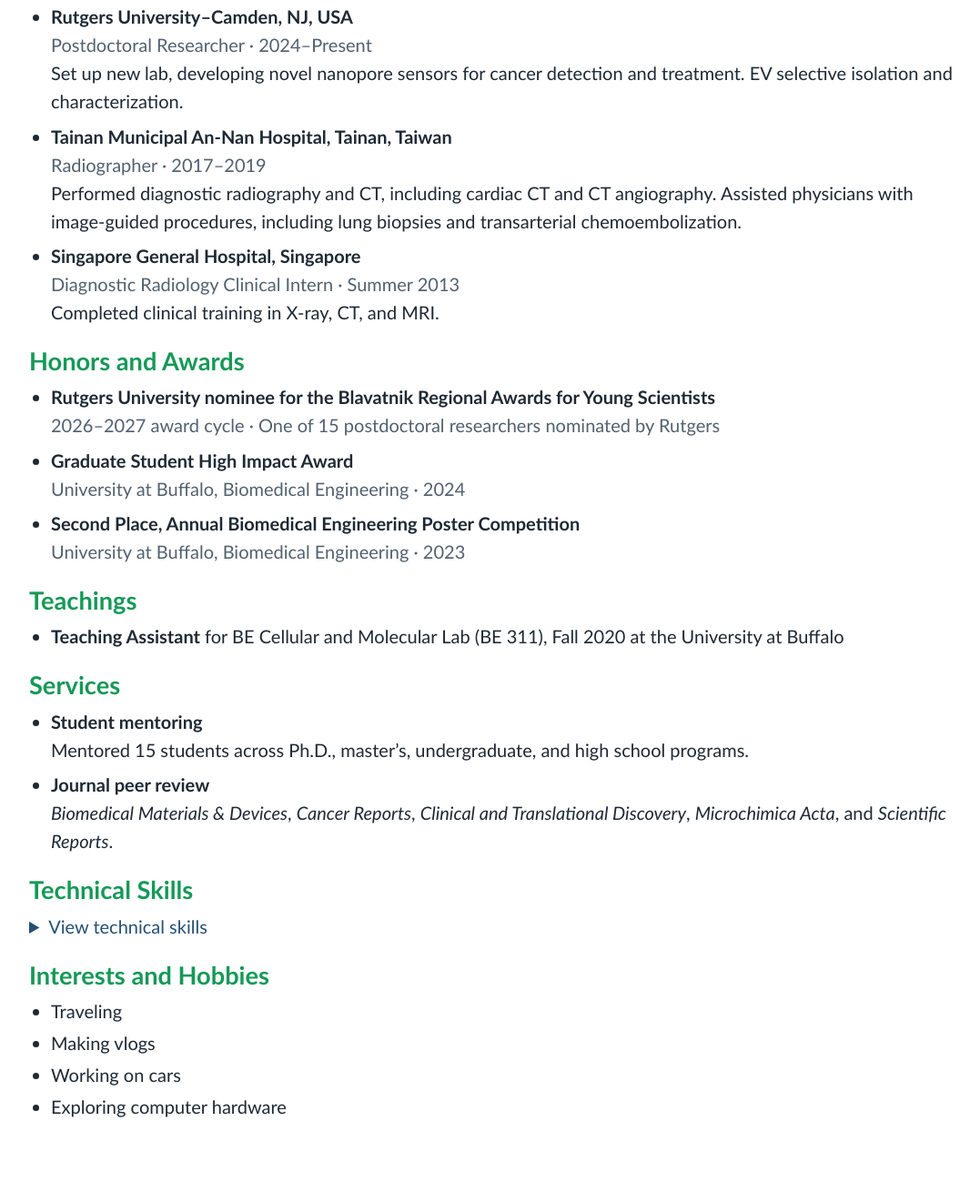
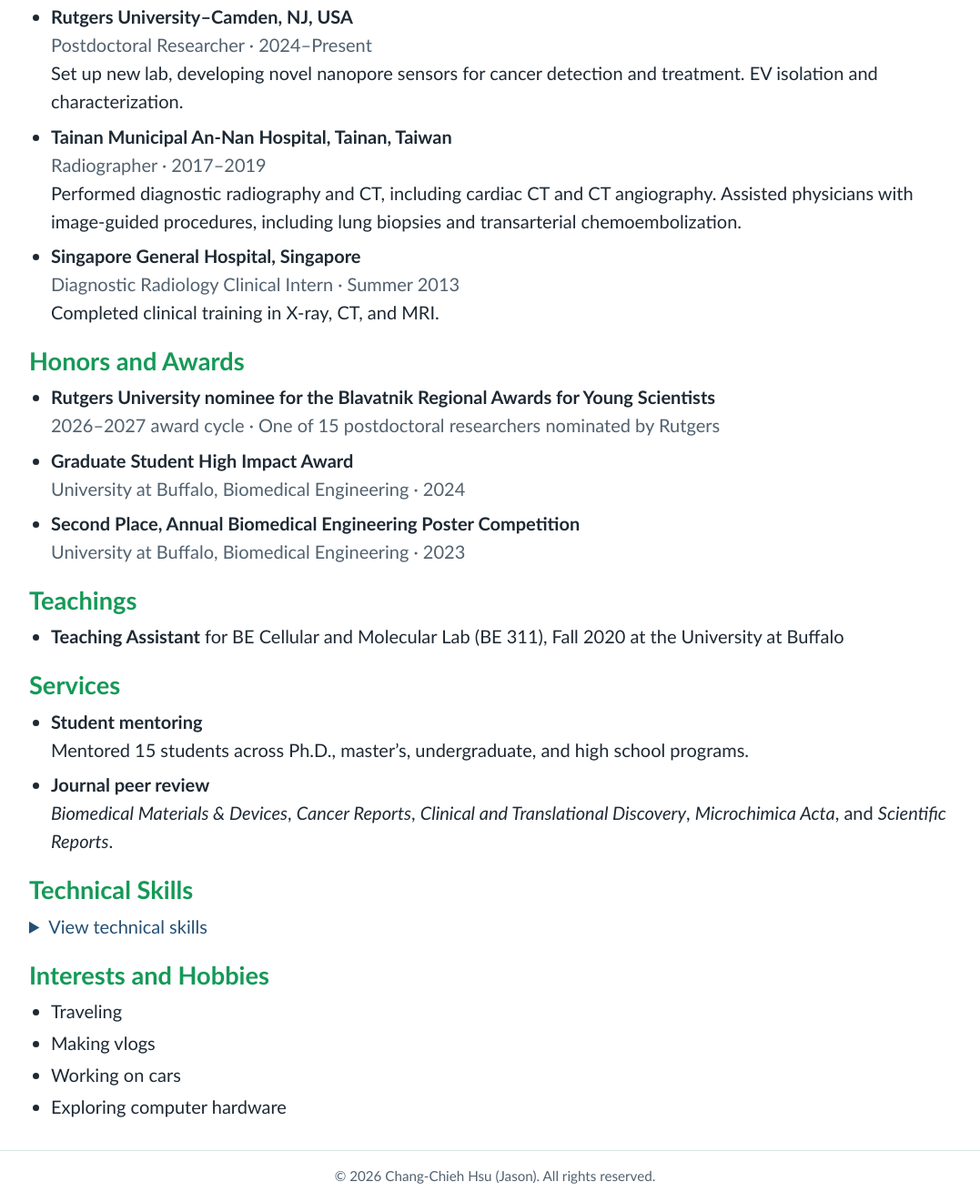
Before and after one commit to chsu23/chsu23.github.io, a plain HTML site: page index.html in a window 1280 px wide. Shown: the part 1552-2873 px from the top of the page at 91% size, without its empty margins (96-1173 px from the left). Before the commit the page ends 2816 px from the top, so only its background shows below. Drawn offline with Linux system fonts and the light colour scheme.

Commit message:
Add files via upload

```diff
--- a/index.html
+++ b/index.html
@@ -203,7 +203,7 @@
     <section aria-labelledby="bio">
       <h2 id="bio">Bio</h2>
       <!-- 可修改｜自我介紹。直接替換 p 標籤之間的文字。 -->
-      <p>I am currently a postdoctoral researcher at Rutgers University-Camden with <a class="bio-advisor" href="https://sites.rutgers.edu/youwen-zhang/" target="_blank" rel="noopener">Dr. Youwen Zhang</a>. I received my Ph.D. in Biomedical Engineering from the University at Buffalo under <a class="bio-advisor" href="https://www.acsu.buffalo.edu/~ywu32/" target="_blank" rel="noopener">Dr. Yun Wu</a>'s supervision, where I developed biosensors for exploring extracellular vesicle biomarkers for cancer detection and treatment monitoring. My current research focuses on selective extracellular vesicle isolation, nanopore sensing, and targeted nanomaterials for cancer treatment/bone marrow conditioning.</p>
+      <p>I am currently a postdoctoral researcher at Rutgers University-Camden with <a class="bio-advisor" href="https://sites.rutgers.edu/youwen-zhang/" target="_blank" rel="noopener">Dr. Youwen Zhang</a>. I received my Ph.D. in Biomedical Engineering from the University at Buffalo under <a class="bio-advisor" href="https://www.acsu.buffalo.edu/~ywu32/" target="_blank" rel="noopener">Dr. Yun Wu</a>'s supervision, where I developed biosensors for exploring extracellular vesicle biomarkers for cancer detection and treatment monitoring. My current research focuses on extracellular vesicle isolation, nanopore sensing, and targeted nanomaterials for cancer treatment/bone marrow conditioning.</p>
     </section>
 
     <!-- 可修改｜博士後期間的實驗室建置與儀器架設。 -->
@@ -233,7 +233,7 @@
       <ul class="cv-entries">
         <li>
           <strong>Rutgers University–Camden, NJ, USA</strong><span>Postdoctoral Researcher · 2024–Present</span>
-          <p>Set up new lab, developing novel nanopore sensors for cancer detection and treatment. EV selective isolation and characterization.</p>
+          <p>Set up new lab, developing novel nanopore sensors for cancer detection and treatment. EV isolation and characterization.</p>
         </li>
         <li>
           <strong>Tainan Municipal An-Nan Hospital, Tainan, Taiwan</strong><span>Radiographer · 2017–2019</span>
@@ -299,6 +299,9 @@
       </ul>
     </section>
   </main>
+  <footer class="site-footer">
+    <p>&copy; 2026 Chang-Chieh Hsu (Jason). All rights reserved.</p>
+  </footer>
   <script>
     // 可修改｜停用全站右鍵選單。移除此段 script 可恢復預設功能。
     document.addEventListener('contextmenu', (event) => {
--- a/site-header.css
+++ b/site-header.css
@@ -65,3 +65,14 @@
     grid-template-columns: repeat(2, minmax(0, var(--nav-button-width)));
   }
 }
+
+/* 共用頁尾 */
+.site-footer {
+  padding: 1rem 0.75rem;
+  border-top: 1px solid #dce9e7;
+  color: #52616f;
+  text-align: center;
+  font-size: 0.95rem;
+}
+
+.site-footer p { margin: 0; }
```
Also changed, not shown: contact.html (+3 -0 lines), research-interests.html (+7 -4 lines), research-tools.html (+5 -0 lines), 1 other file.
